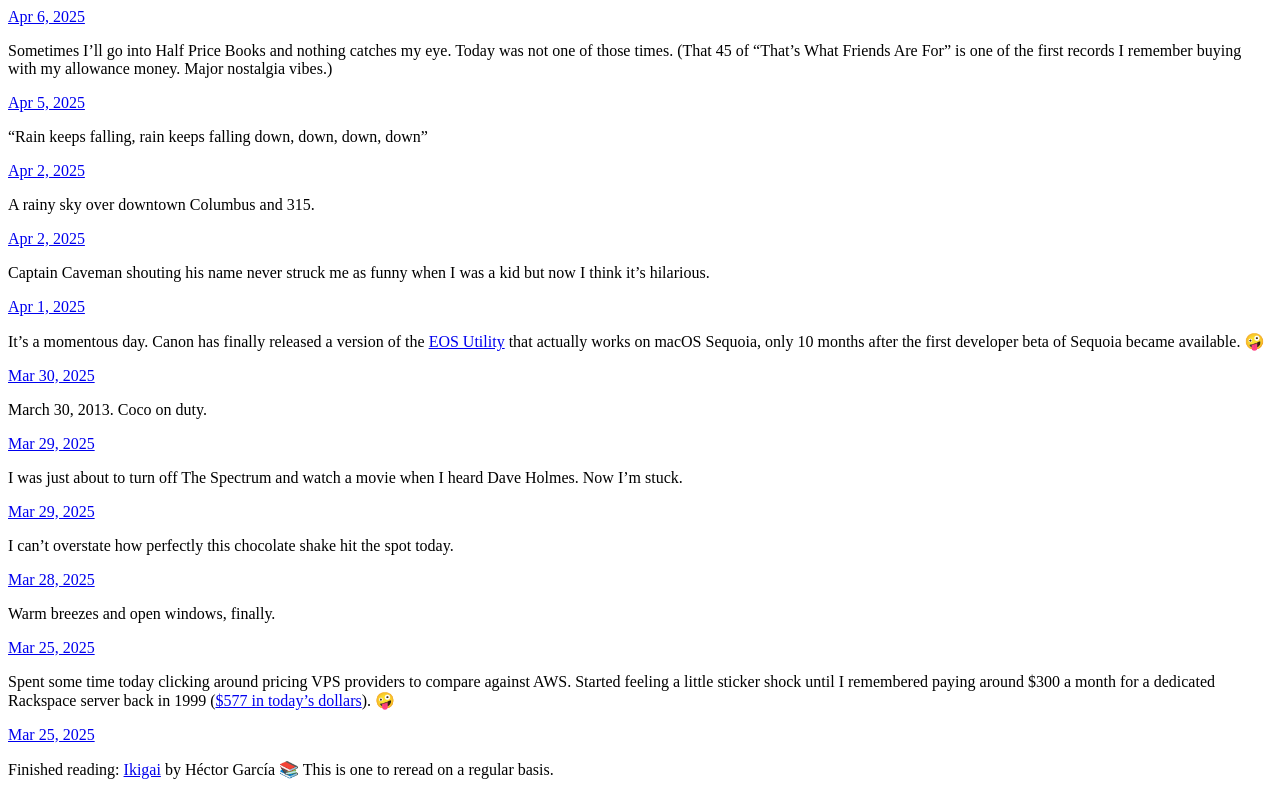
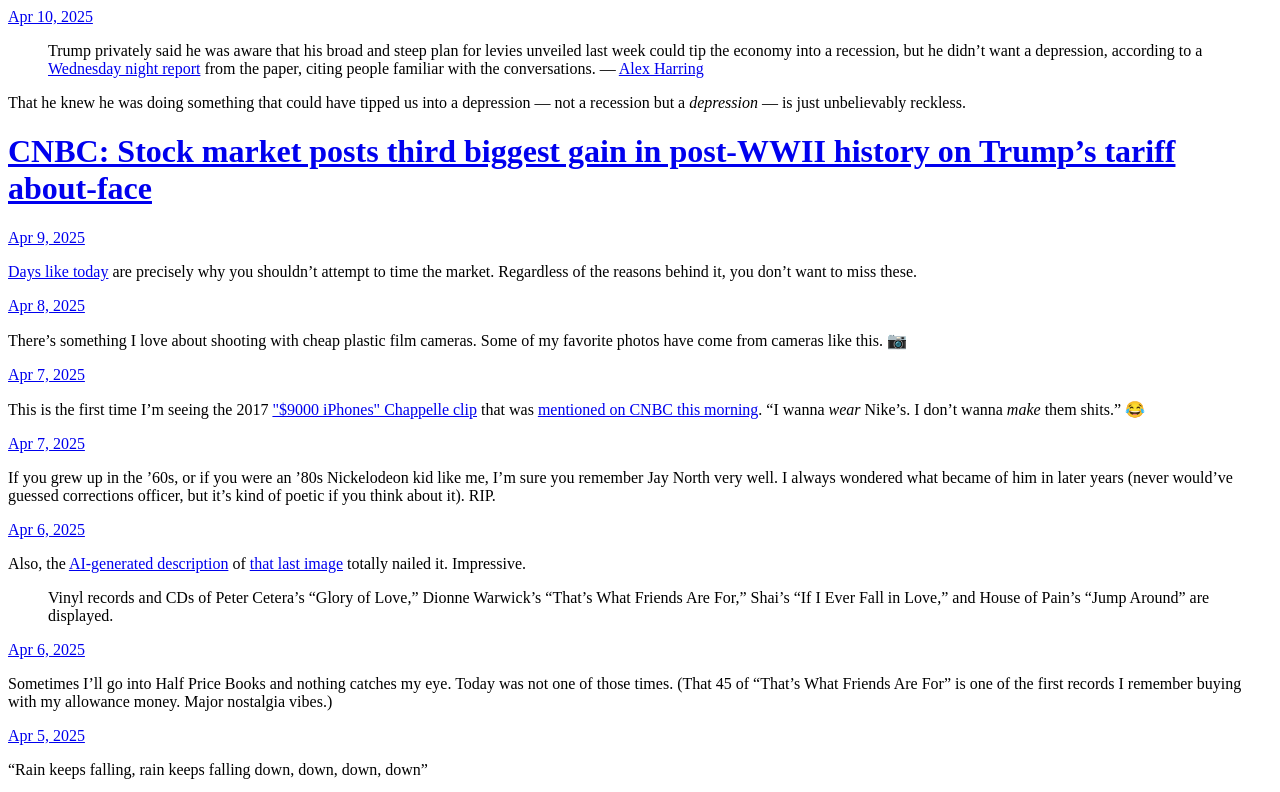
Before and after one commit to michaeljamesdunn/dunn.micro.blog, a plain HTML site: page index.html in a window 1280 px wide. Shown: the top 792 px of the page. Drawn offline with Linux system fonts and the light colour scheme.

Commit message:
Archiving from Micro.blog.

```diff
--- a/index.html
+++ b/index.html
@@ -21,6 +21,81 @@
 <div class="h-feed">
 
 
+
+	  <div class="h-entry">
+
+
+		<a href="https://micro.dunn.blog/2025/04/10/trump-privately-said-he-was/" class="u-url"><time class="dt-published" datetime="2025-04-10 11:38:16 -0400">Apr 10, 2025</time></a>
+
+		<div class="e-content">
+			 <blockquote>
+<p>Trump privately said he was aware that his broad and steep plan for levies unveiled last week could tip the economy into a recession, but he didn’t want a depression, according to a <a href="https://www.wsj.com/politics/policy/why-trump-blinked-on-tariffs-b588aea8?mod=WSJ_home_supertoppertop_pos_1">Wednesday night report</a> from the paper, citing people familiar with the conversations. — <a href="https://www.cnbc.com/2025/04/10/trump-acknowledged-he-could-cause-a-recession-but-just-didnt-want-a-depression-according-to-wsj.html">Alex Harring</a></p>
+</blockquote>
+<p>That he knew he was doing something that could have tipped us into a depression — not a recession but a <em>depression</em> — is just unbelievably reckless.</p>
+
+		</div>
+	  </div>
+
+	  <div class="h-entry">
+
+			<h1><a href="https://micro.dunn.blog/2025/04/09/cnbc-stock-market-posts-third/">CNBC: Stock market posts third biggest gain in post-WWII history on Trump’s tariff about-face</a></h1>
+
+
+		<a href="https://micro.dunn.blog/2025/04/09/cnbc-stock-market-posts-third/" class="u-url"><time class="dt-published" datetime="2025-04-09 16:22:55 -0400">Apr 9, 2025</time></a>
+
+		<div class="e-content">
+			 <p><a href="https://www.cnbc.com/2025/04/09/stock-market-posts-third-biggest-gain-in-post-wwii-history-on-trumps-tariff-about-face.html">Days like today</a> are precisely why you shouldn&rsquo;t attempt to time the market. Regardless of the reasons behind it, you don&rsquo;t want to miss these.</p>
+
+		</div>
+	  </div>
+
+	  <div class="h-entry">
+
+
+		<a href="https://micro.dunn.blog/2025/04/08/theres-something-i-love-about/" class="u-url"><time class="dt-published" datetime="2025-04-08 18:12:26 -0400">Apr 8, 2025</time></a>
+
+		<div class="e-content">
+			 <p>There&rsquo;s something I love about shooting with cheap plastic film cameras. Some of my favorite photos have come from cameras like this. 📷</p>
+<!-- raw HTML omitted -->
+
+		</div>
+	  </div>
+
+	  <div class="h-entry">
+
+
+		<a href="https://micro.dunn.blog/2025/04/07/this-is-the-first-time/" class="u-url"><time class="dt-published" datetime="2025-04-07 14:52:50 -0400">Apr 7, 2025</time></a>
+
+		<div class="e-content">
+			 <p>This is the first time I&rsquo;m seeing the 2017 <a href="https://www.youtube.com/watch?v=inlDT62oGy8">&quot;$9000 iPhones&quot; Chappelle clip</a> that was <a href="https://www.cnbc.com/video/2025/04/07/wedbushs-dan-ives-tariff-policy-could-set-u-s-tech-sector-back-by-a-decade.html">mentioned on CNBC this morning</a>. &ldquo;I wanna <em>wear</em> Nike&rsquo;s. I don&rsquo;t wanna <em>make</em> them shits.&rdquo; 😂</p>
+
+		</div>
+	  </div>
+
+	  <div class="h-entry">
+
+
+		<a href="https://micro.dunn.blog/2025/04/07/if-you-grew-up-in/" class="u-url"><time class="dt-published" datetime="2025-04-07 08:57:09 -0400">Apr 7, 2025</time></a>
+
+		<div class="e-content">
+			 <p>If you grew up in the &rsquo;60s, or if you were an &rsquo;80s Nickelodeon kid like me, I&rsquo;m sure you remember Jay North very well. I always wondered what became of him in later years (never would&rsquo;ve guessed corrections officer, but it&rsquo;s kind of poetic if you think about it). RIP.</p>
+
+		</div>
+	  </div>
+
+	  <div class="h-entry">
+
+
+		<a href="https://micro.dunn.blog/2025/04/06/also-the-aigenerated-description-of/" class="u-url"><time class="dt-published" datetime="2025-04-06 19:24:43 -0400">Apr 6, 2025</time></a>
+
+		<div class="e-content">
+			 <p>Also, the <a href="https://help.micro.blog/t/photos-search-with-ai/2811">AI-generated description</a> of <a href="https://micro.dunn.blog/2025/04/06/sometimes-ill-go-into-half/">that last image</a> totally nailed it. Impressive.</p>
+<blockquote>
+<p>Vinyl records and CDs of Peter Cetera&rsquo;s &ldquo;Glory of Love,&rdquo; Dionne Warwick&rsquo;s &ldquo;That&rsquo;s What Friends Are For,&rdquo; Shai&rsquo;s &ldquo;If I Ever Fall in Love,&rdquo; and House of Pain&rsquo;s &ldquo;Jump Around&rdquo; are displayed.</p>
+</blockquote>
+
+		</div>
+	  </div>
 
 	  <div class="h-entry">
 
```
